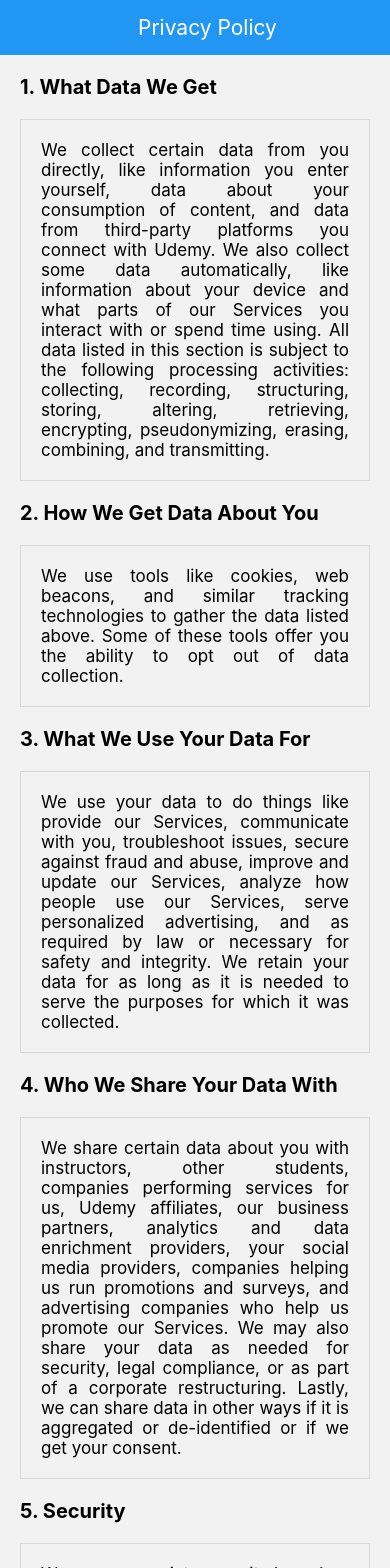
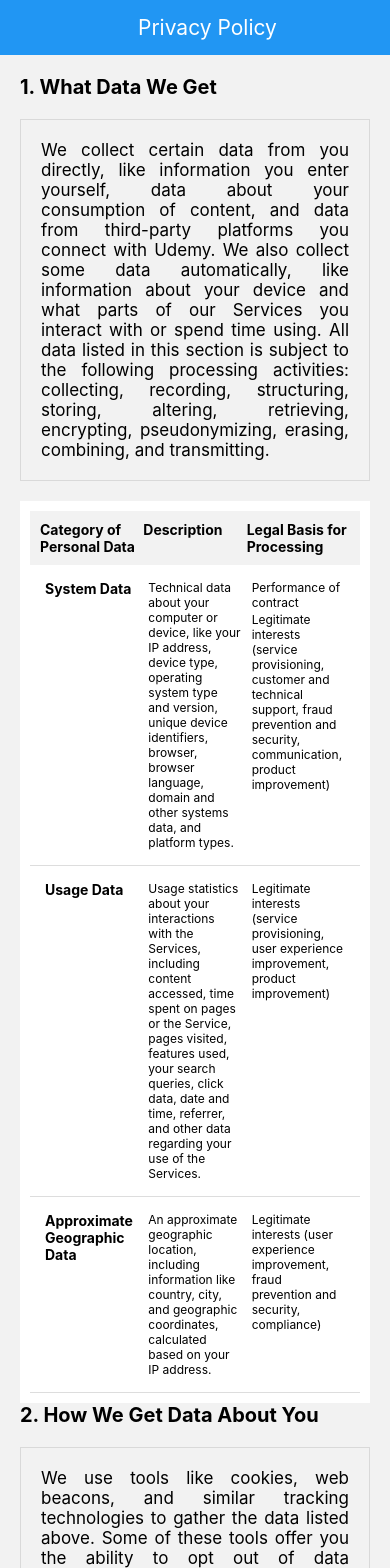
Before and after one commit to rajamuthiaha09/MobileProject, a React Native app: screen /PrivacyPolicy in a window 390 px wide. Shown: the top 1568 px of the page. Built offline with nearby package versions, Linux system fonts and the light colour scheme; some icons are missing.

Commit message:
help and support ui completed

```diff
--- a/src/Components/Courseview.js
+++ b/src/Components/Courseview.js
@@ -125,7 +125,7 @@
       <SafeAreaView style={styles.container}>
         <RenderTop></RenderTop>
         {selectedTitle === 'Description' && (
-          <View style={styles.flatListContainer}>
+          <View style={styles.scrollContainerView}>
             <FlatList
               data={courseView}
               renderItem={({item}) => (
@@ -154,8 +154,8 @@
           </>
         )}
         {selectedTitle === 'Reviews' && (
+          <View style={styles.scrollContainerView}>
             <ScrollView
-            contentContainerStyle={styles.contentContainer}
               showsVerticalScrollIndicator={false}>
               {reviewDatas.map((review, index) => (
                 <View key={index} style={styles.reviewContainer}>
@@ -181,6 +181,7 @@
                 </View>
               ))}
             </ScrollView>
+          </View>
         )}
       </SafeAreaView>
       <View style={styles.contentRowViewInr}>
@@ -285,9 +286,10 @@
   },
   contentRowViewInr: {
     ...commonStyles.flexContainer,
-    backgroundColor: COLORS.$gray,
-    opacity: 2,
-    padding: SIZES.padding_25,
+    backgroundColor: COLORS.$grey_shade_2,
+    paddingTop: SIZES.padding_10,
+    paddingBottom: SIZES.padding_15,
+    paddingHorizontal: SIZES.padding_20
   },
   button: {
     backgroundColor: COLORS.$blue_shade_1,
@@ -343,6 +345,7 @@
     width: '100%',
     height: 213,
     marginVertical: SIZES.margin_20,
+    top: '-22%'
   },
   webview: {
     flex: 1,
@@ -394,7 +397,7 @@
   skillText: {
     fontSize: SIZES.sz_16_font,
   },
-  flatListContainer: {
+  scrollContainerView: {
     backgroundColor: COLORS.$White,
     top: '-20%',
     height: '50%',
@@ -412,4 +415,9 @@
     marginVertical: SIZES.margin_10,
     paddingHorizontal: -SIZES.padding_15
   },
+  contentContainer: {
+    backgroundColor: COLORS.$White,
+    top: '-20%',
+    height: '50%',
+  }
 });
--- a/src/Components/PrivacyPolicy.js
+++ b/src/Components/PrivacyPolicy.js
@@ -1,5 +1,5 @@
 import React from 'react';
-import {Text, View, FlatList, StyleSheet} from 'react-native';
+import { Text, View, FlatList, StyleSheet } from 'react-native';
 import { COLORS, SIZES } from '../constants/themes';
 import { CommonHeader } from './sharedComponents';
 
@@ -15,19 +15,78 @@
     { id: '8', listheading: 'Updates & Contact Info', content: 'When we make a material change to this policy, we’ll notify users via email, in-product notice, or another mechanism required by law. Changes become effective the day they’re posted. Please contact us via email or postal mail with any questions, concerns, or disputes.' },
   ];
 
-  return (
-    <View style={styles.container}>
-      <CommonHeader showHeader={true} sectionHeaderTitle='Privacy Policy' showBackIcon={true}/>
-      <View style={[{margin: SIZES.margin_20}]}>
-      <FlatList
-        data={DATA}
-        renderItem={({item, index}) => (
+  const tableData = [
+    {
+      id: 1,
+      category: 'System Data',
+      description: 'Technical data about your computer or device, like your IP address, device type, operating system type and version, unique device identifiers, browser, browser language, domain and other systems data, and platform types.',
+      legalBasis: ['Performance of contract','Legitimate interests (service provisioning, customer and technical support, fraud prevention and security, communication, product improvement)',],
+    },
+    {
+      id: 2,
+      category: 'Usage Data',
+      description: 'Usage statistics about your interactions with the Services, including content accessed, time spent on pages or the Service, pages visited, features used, your search queries, click data, date and time, referrer, and other data regarding your use of the Services.',
+      legalBasis: ['Legitimate interests (service provisioning, user experience improvement, product improvement)',],
+    },
+    {
+      id: 3,
+      category: 'Approximate Geographic Data',
+      description: 'An approximate geographic location, including information like country, city, and geographic coordinates, calculated based on your IP address.',
+      legalBasis: ['Legitimate interests (user experience improvement, fraud prevention and security, compliance)',],
+    },
+  ];
+
+  const renderItem = ({ item }) => (
+    <View style={styles.row}>
+      <View style={styles.cell}>
+        <Text style={styles.categoryText}>{item.category}</Text>
+      </View>
+      <View style={styles.cell}>
+        <Text style={styles.descriptionText}>{item.description}</Text>
+      </View>
+      <View style={styles.cell}>
+        {item.legalBasis.map((basis, index) => (
+          <Text key={index} style={styles.legalText}>
+            {basis}
+          </Text>
+        ))}
+      </View>
+    </View>
+  );
+
+  const renderDataItem = ({ item, index }) => (
+    <View>
       <View style={styles.contentView}>
         <Text style={styles.contentHeader}>{`${index + 1}. ${item.listheading}`}</Text>
         <Text style={styles.contentText}>{item.content}</Text>
       </View>
+      {index === 0 && (
+        <View style={styles.containerss}>
+          <View style={styles.headerRow}>
+            <Text style={styles.headerText}>Category of Personal Data</Text>
+            <Text style={styles.headerText}>Description</Text>
+            <Text style={styles.headerText}>Legal Basis for Processing</Text>
+          </View>
+          <FlatList
+            data={tableData}
+            keyExtractor={(item) => item.id.toString()}
+            renderItem={renderItem}
+            contentContainerStyle={styles.table}
+          />
+        </View>
       )}
+    </View>
+  );
+
+  return (
+    <View style={styles.container}>
+      <CommonHeader showHeader={true} sectionHeaderTitle="Privacy Policy" showBackIcon={true} />
+      <View style={[{ margin: SIZES.margin_20 }]}>
+        <FlatList
+          data={DATA}
+          renderItem={renderDataItem}
           showsVerticalScrollIndicator={false}
+          ListFooterComponent={<View style={{margin: 20}}></View>}
         />
       </View>
     </View>
@@ -54,12 +113,43 @@
     padding: SIZES.padding_20,
     marginVertical: SIZES.margin_20,
   },
-  textcontainer: {
-    marginBottom: SIZES.margin_20,
-    alignItems: 'center',
+  containerss: {
+    flex: 1,
+    padding: 10,
+    backgroundColor: '#fff',
   },
-  textHeader: {
-    fontSize: SIZES.sz_25_font,
-    color: COLORS.$grey_shade_1,
+  table: {
+    borderWidth: 1,
+    borderColor: '#ccc',
+  },
+  headerRow: {
+    flexDirection: 'row',
+    backgroundColor: '#f2f2f2',
+    padding: 10,
+  },
+  headerText: {
+    flex: 1,
+    fontWeight: 'bold',
+    fontSize: 14,
+  },
+  row: {
+    flexDirection: 'row',
+    borderBottomWidth: 1,
+    borderColor: '#ddd',
+    padding: 10,
+  },
+  cell: {
+    flex: 1,
+    padding: 5,
+  },
+  categoryText: {
+    fontWeight: 'bold',
+  },
+  descriptionText: {
+    fontSize: 12,
+  },
+  legalText: {
+    fontSize: 12,
+    marginBottom: 2,
   },
 });
--- a/src/Components/SupportScreen.js
+++ b/src/Components/SupportScreen.js
@@ -28,32 +28,32 @@
     {
       id: 1,
       supportingTitle: 'Refund Status: Common Question',
-      content: 'Lorem Ipsum is simply dummy text of the printing and typesetting industry. Lorem Ipsum has been the industry standard dummy text ever since the 1500s, when an unknown printer took a galley of type and scrambled it to make a type specimen book',
+      content: 'Eligible course purchases can be refunded within 30 days of purchase.After Udemy receives and processes your refund request, it is instantly sent to your payment processor or financial institution. Depending on your financial institution and location, the funds may take 5 to 10 business days or longer to appear in your account.If you seek a refund within 24 hours of purchasing the course, it may be processed as a purchase reversal (see below for additional details).',
     },
     {
       id: 2,
       supportingTitle: 'Troubleshooting Failed Payments',
-      content: 'Lorem Ipsum is simply dummy text of the printing and typesetting industry. Lorem Ipsum has been the industry standard dummy text ever since the 1500s, when an unknown printer took a galley of type and scrambled it to make a type specimen book',
+      content: 'Some payment options require extra verification. This can include 3D Secure Authentication, password verification, and mobile in-app confirmation.If you receive a notification requesting that you complete the needed authentication procedures, please verify your payment methods verification process to ensure that you have completed all necessary stages. If you are encountering problems, please contact your bank for help.',
     },
     {
       id: 3,
       supportingTitle: 'How To Find Your Missing Course',
-      content: 'Lorem Ipsum is simply dummy text of the printing and typesetting industry. Lorem Ipsum has been the industry standard dummy text ever since the 1500s, when an unknown printer took a galley of type and scrambled it to make a type specimen book',
+      content: 'If you don’t see a confirmation email in the email account you were expecting to see it, and there is no record of the purchase in your banking information, this very likely indicates the purchase was not successful.',
     },
     {
       id: 4,
       supportingTitle: 'Downloading Course Resources',
-      content: 'Lorem Ipsum is simply dummy text of the printing and typesetting industry. Lorem Ipsum has been the industry standard dummy text ever since the 1500s, when an unknown printer took a galley of type and scrambled it to make a type specimen book',
+      content: 'Many instructors add supplemental resources to their lectures, like PDFs, design templates or source code, as a means to enhance the learning experience of the course. These resources can quickly be downloaded to your computer and viewed. ',
     },
     {
       id: 5,
       supportingTitle: 'How To Refund A Course',
-      content: 'Lorem Ipsum is simply dummy text of the printing and typesetting industry. Lorem Ipsum has been the industry standard dummy text ever since the 1500s, when an unknown printer took a galley of type and scrambled it to make a type specimen book',
+      content: 'Refund requests for Udemy courses purchased as gifts can be sent to our Support Team. Please be advised that our return policy extends to gift orders, and some restrictions may apply.Return requests made by the gift receiver may be fulfilled using Udemy Credits, if they meet our 30-day return policy. Refund requests cannot be submitted using the Udemy mobile app. If you need to seek a refund from your mobile device, just log in to our mobile site using a browser and submit your request from the Purchase history page (as seen above). ',
     },
     {
       id: 6,
       supportingTitle: 'Lifetime Access',
-      content: 'Lorem Ipsum is simply dummy text of the printing and typesetting industry. Lorem Ipsum has been the industry standard dummy text ever since the 1500s, when an unknown printer took a galley of type and scrambled it to make a type specimen book',
+      content: 'One of the best features of Udemy is the ability to access your courses from practically anywhere and at any time. We are confident that students will profit from the unlimited educational opportunities that this feature provides.Once you have purchased a course, you will have lifetime access, as long as your account is active and Udemy retains the course license.',
     },
   ];
 
@@ -73,8 +73,8 @@
   };
 
   const renderSectionHeader = ({section}) => (
+    <View style={styles.sectionOtr}>
       <TouchableOpacity onPress={() => toggleExpandCollapse(section.id)}>
-      <View style={styles.sectionOtr}>
         <View style={styles.sectionInr}>
           <Text style={styles.sectionTitle}>{section.supportingTitle}</Text>
           <FontAwesomeIcon
@@ -82,20 +82,22 @@
             size={32}
           />
         </View>
+      </TouchableOpacity>
       {section.isExpanded && (
         <View style={styles.contentContainer}>
           <Text style={styles.contentContainerTitle}>{section.content}</Text>
         </View>
       )}
     </View>
-    </TouchableOpacity>
   );
+
 
   return (
     <SafeAreaView style={styles.container}>
       <CommonHeader
         sectionHeaderTitle="Help & Support" showBackIcon={true} showHeader={true}
       />
+      <View style={styles.containerOtr}>
         <SectionList
           sections={sections.map(section => ({
             ...section,
@@ -105,6 +107,7 @@
           renderSectionHeader={renderSectionHeader}
           renderItem={() => null}
         />
+      </View>
     </SafeAreaView>
   );
 };
@@ -120,8 +123,9 @@
     flexDirection: 'column',
     justifyContent: 'flex-start',
     padding: SIZES.padding_20,
+    marginBottom: 20,
     backgroundColor: COLORS.$pink_shade_1,
-    borderRadius: 10,
+    borderRadius: 20,
   },
   sectionInr: {
     ...commonStyles.flexContainer,
@@ -133,9 +137,16 @@
   },
   contentContainer: {
     marginTop: 10,
+    backgroundColor: 'white',
+    padding: 20,
+    textAlign: 'justify'
   },
   contentContainerTitle: {
-    fontSize: SIZES.sz_19_font,
-    color: COLORS.$darkGray,
+    fontSize: SIZES.sz_18_font,
+    // color: COLORS.$grey_shade_2,
   },
+  containerOtr: {
+    marginHorizontal: 20,
+    marginVertical: 20
+  }
 });
--- a/src/Components/Tabs/ProfileEditPage.js
+++ b/src/Components/Tabs/ProfileEditPage.js
@@ -52,6 +52,12 @@
     } else if (action === 'navigate') {
       if (screen === 'CouponsScreen') {
         setIsModalVisible(true);
+      } else if (screen === 'signoutscreen') {
+        // Sign out logic, then navigate to IntroScreen
+        navigation.reset({
+          index: 0,
+          routes: [{ name: 'IntroScreen' }],
+        });
       } else {
         navigation.navigate(screen);
       }
```
Lines whose indentation alone changed are shown as unchanged.
